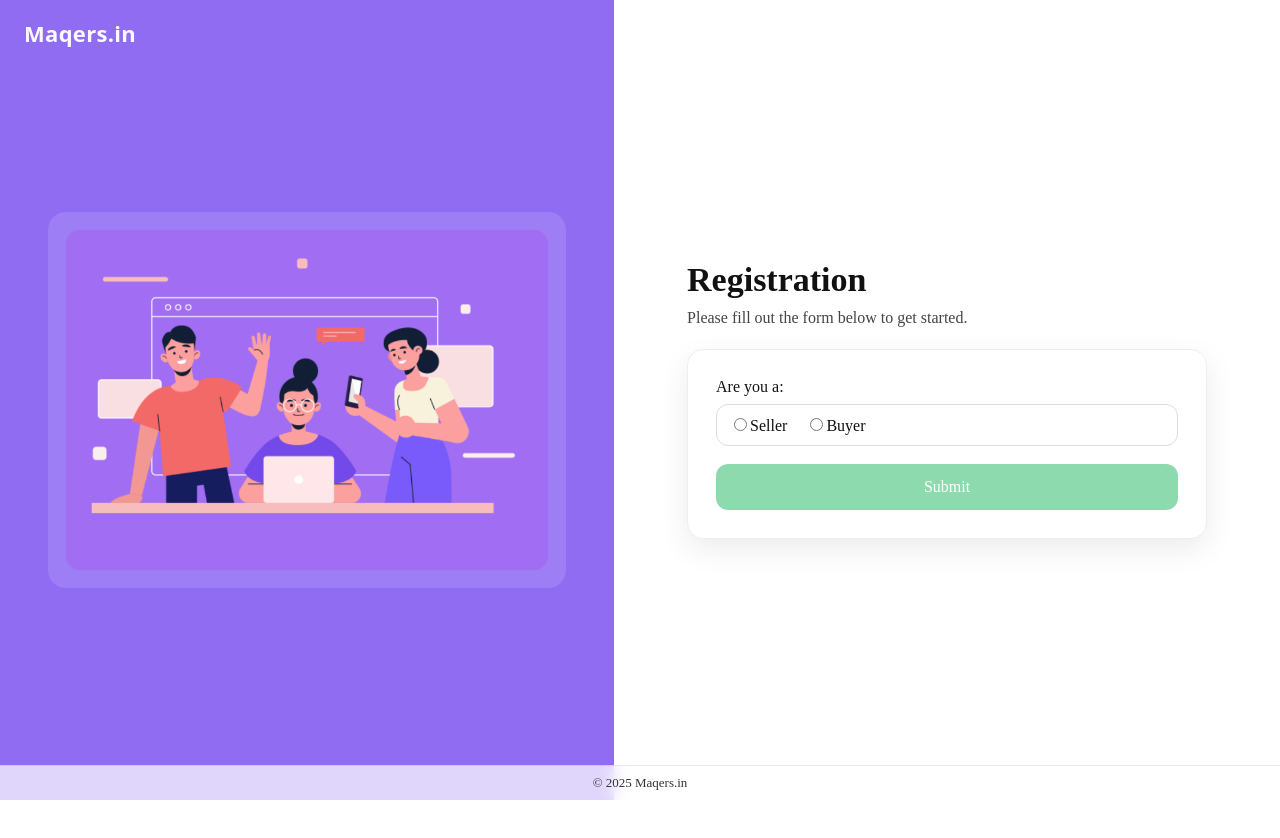
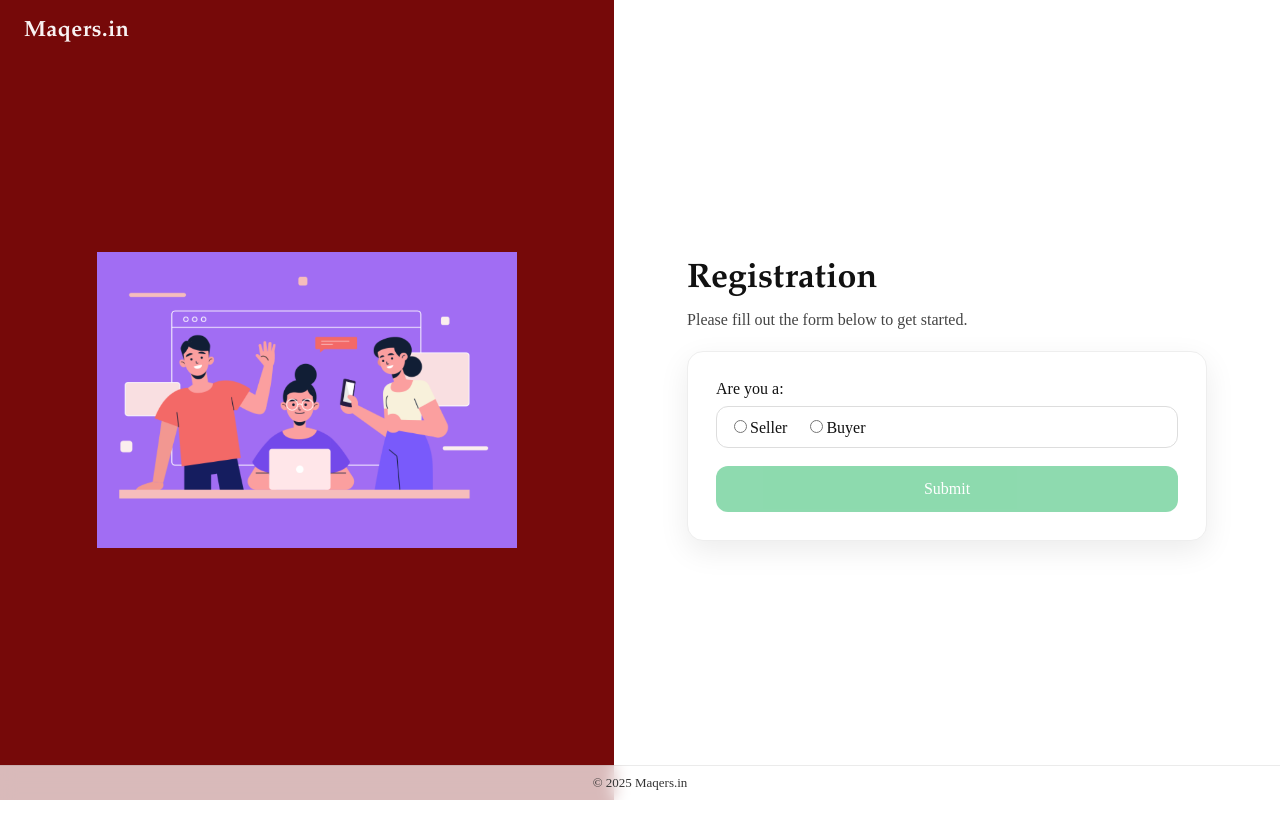
Before and after one commit to Maqers/maindbvercel, a Next.js app: page / in a window 1280 px wide. Shown: the top 838 px of the page. Built offline with nearby package versions, Linux system fonts and the light colour scheme.

Commit message:
Refactor global styles and update element designs
Updated styles for various elements, including font changes and background colors. Removed some commented-out code and adjusted padding for layout.

```diff
--- a/app/globals.css
+++ b/app/globals.css
@@ -7,13 +7,20 @@ html, body {
   color: #111;
 }
 
+.title{
+  font-family: Garamond, "EB Garamond", "Cormorant Garamond", serif;
+  font-weight: 700;
+  font-size: 34px;
+  margin: 0 0 10px 0;
+}
+
 /* Use a clean system font for the brand only */
 .brandTopLeft {
   position: fixed;
   top: 18px;
   left: 24px;
   z-index: 50;
-  font-family: ui-sans-serif, system-ui, -apple-system, "Segoe UI", Roboto, Arial, sans-serif;
+  font-family: "Garamond", "EB Garamond", "Cormorant Garamond", serif;
   font-weight: 800;
   font-size: 22px;
   color: #ffffff;           /* white */
@@ -26,12 +33,13 @@ html, body {
 .split {
   min-height: 100vh;
   display: flex;
+  padding-bottom: 42px;
 }
 
 /* Left purple panel */
 .leftPanel {
   flex: 1;
-  background: #8f6cf2; /* purple */
+  background: #760909; /* purple */
   display: flex;
   align-items: center;
   justify-content: center;
@@ -43,16 +51,23 @@ html, body {
   color: white;
 }
 
-.brand {
+/*.brand {
   font-weight: 700;
   font-size: 22px;
   margin-bottom: 28px;
+}*/
+
+.illustrationBox {
+  border-radius: 0;
+  background: transparent;
+  padding: 0;
 }
 
-.illustrationBox {
-  border-radius: 16px;
-  background: rgba(255,255,255,0.10);
-  padding: 18px;
+.heroImage {
+  width: 100%;
+  height: auto;
+  border-radius: 0;
+  display: block;
 }
 
 /* Right panel (form) */
@@ -111,7 +126,7 @@ html, body {
 }
 
 .input:focus {
-  border-color: #8f6cf2;
+  border-color: var(--brand-purple-focus);
   box-shadow: 0 0 0 4px rgba(143,108,242,0.15);
 }
 
@@ -185,9 +200,9 @@ html, body {
 
 
 /* Make room so fixed footer doesn't overlap */
-.split {
+/* .brandTopLeft {
   padding-bottom: 42px;
-}
+} */
 
 /* Full-width footer pinned to bottom */
 .footerBar {
@@ -206,23 +221,3 @@ html, body {
   color: #333;
   z-index: 40;
 }
-
-/* Image in left panel */
-
-.leftContent {
-  width: min(520px, 100%);
-  color: white;
-}
-
-.illustrationBox {
-  border-radius: 18px;
-  background: rgba(255,255,255,0.12);
-  padding: 18px;
-}
-
-.heroImage {
-  width: 100%;
-  height: auto;
-  border-radius: 14px;
-  display: block;
-}
```
